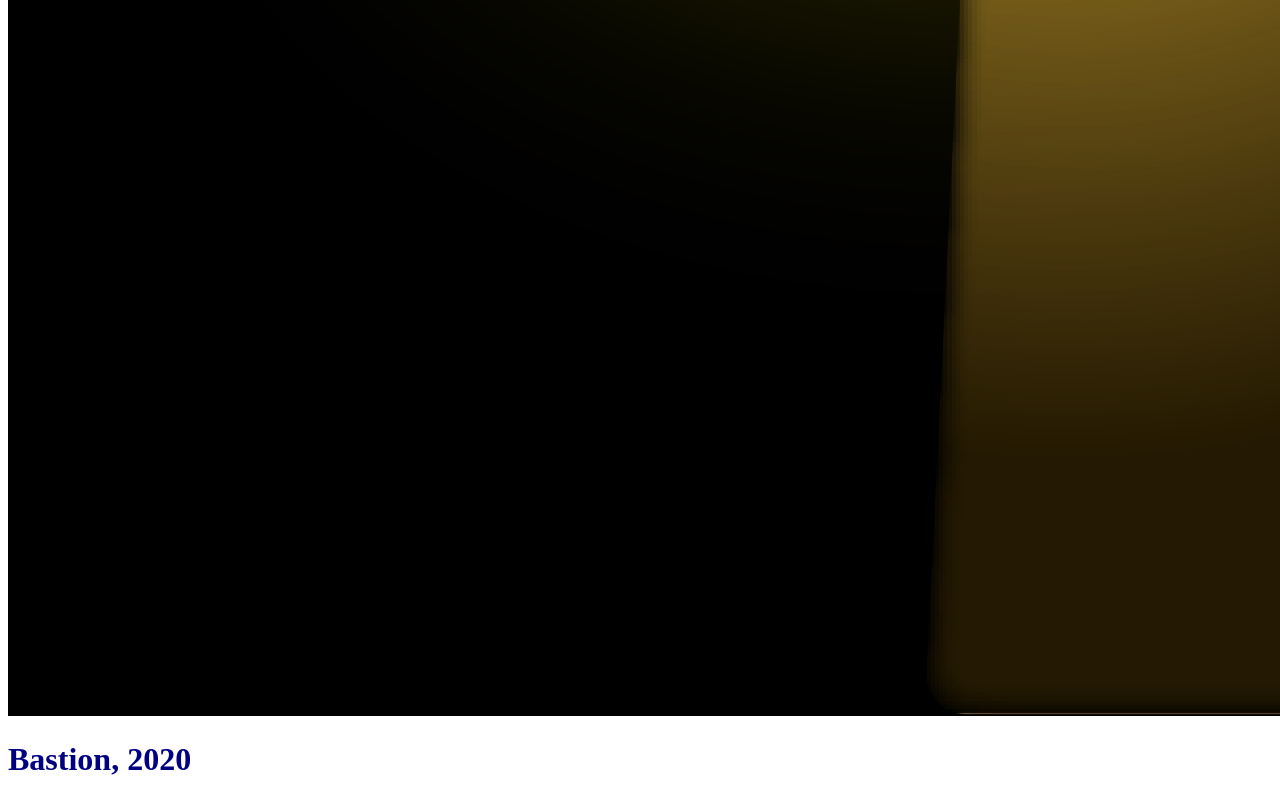
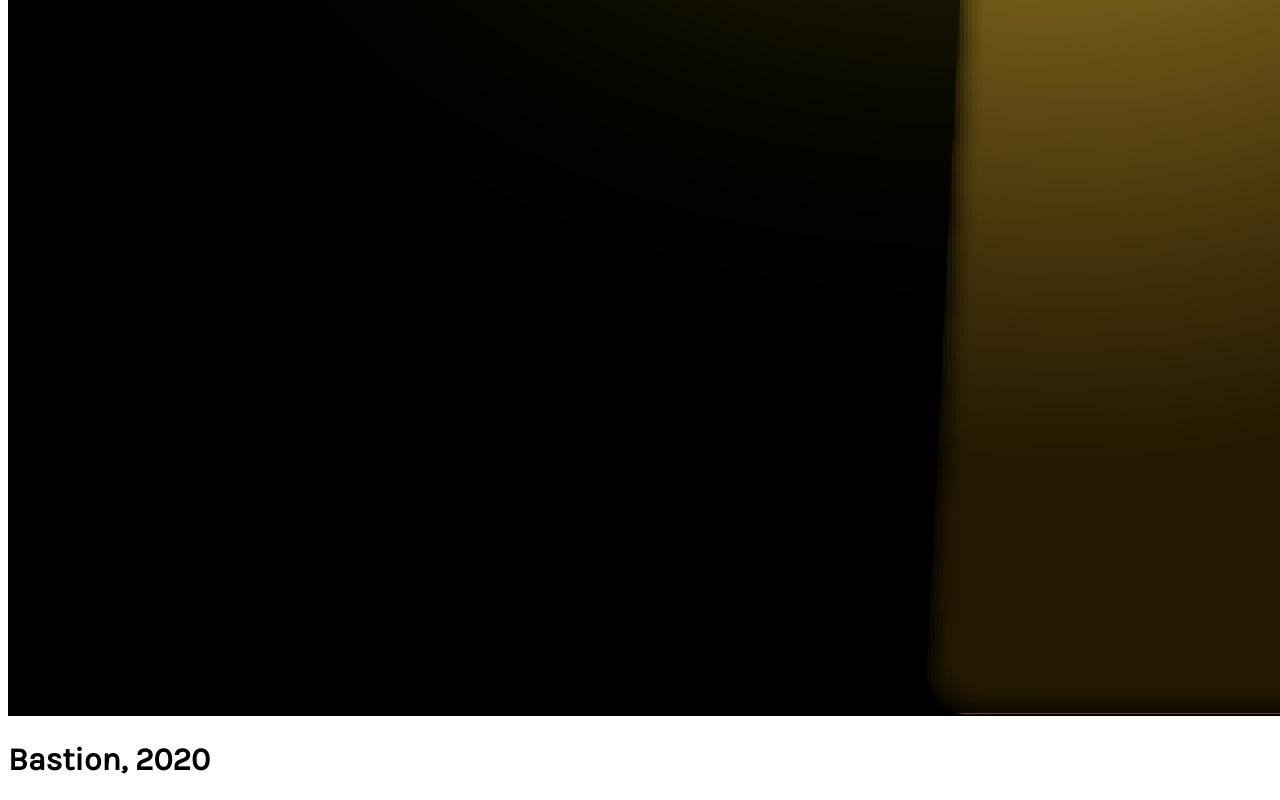
Before and after one commit to erik-roger-fuller/erik_site.github.io, a plain HTML site: page index.html in a window 1280 px wide. Shown: the part 2116-2916 px from the top of the page. Drawn offline with Linux system fonts and the light colour scheme.

Commit message:
styles-  google fonts

```diff
--- a/index.html
+++ b/index.html
@@ -4,6 +4,10 @@
     <meta charset="utf-8" />
     <title>This is a site for learning</title>
     <link href="styles/style.css" rel="stylesheet" />
+
+    <link rel="preconnect" href="https://fonts.googleapis.com">
+    <link rel="preconnect" href="https://fonts.gstatic.com" crossorigin>
+    <link href="https://fonts.googleapis.com/css2?family=Karla&display=swap" rel="stylesheet">
 </head>
 <body>
     <img src="images/bastion_art.jpg" alt="Artwork called Bastion" />
--- a/styles/style.css
+++ b/styles/style.css
@@ -1,3 +1,4 @@
 h1 {
-    color: navy;
+    color: black;
+    font-family: 'Karla', sans-serif;
 }
```
